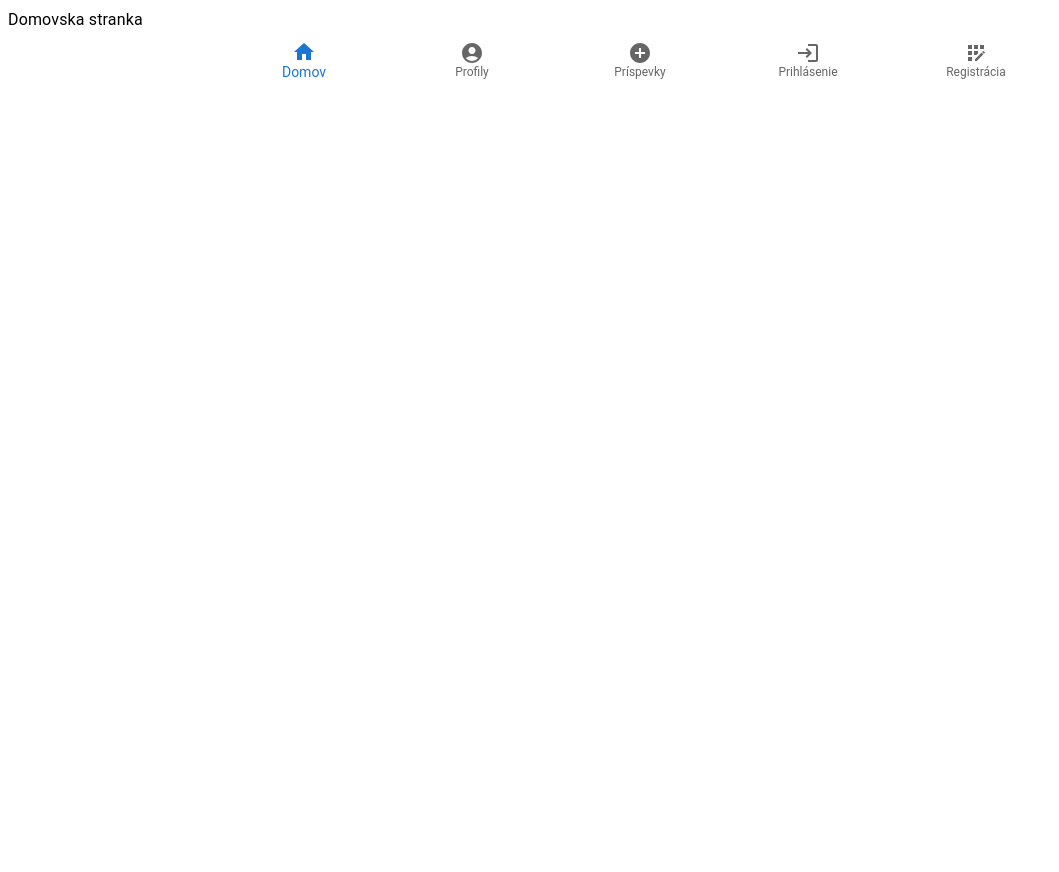
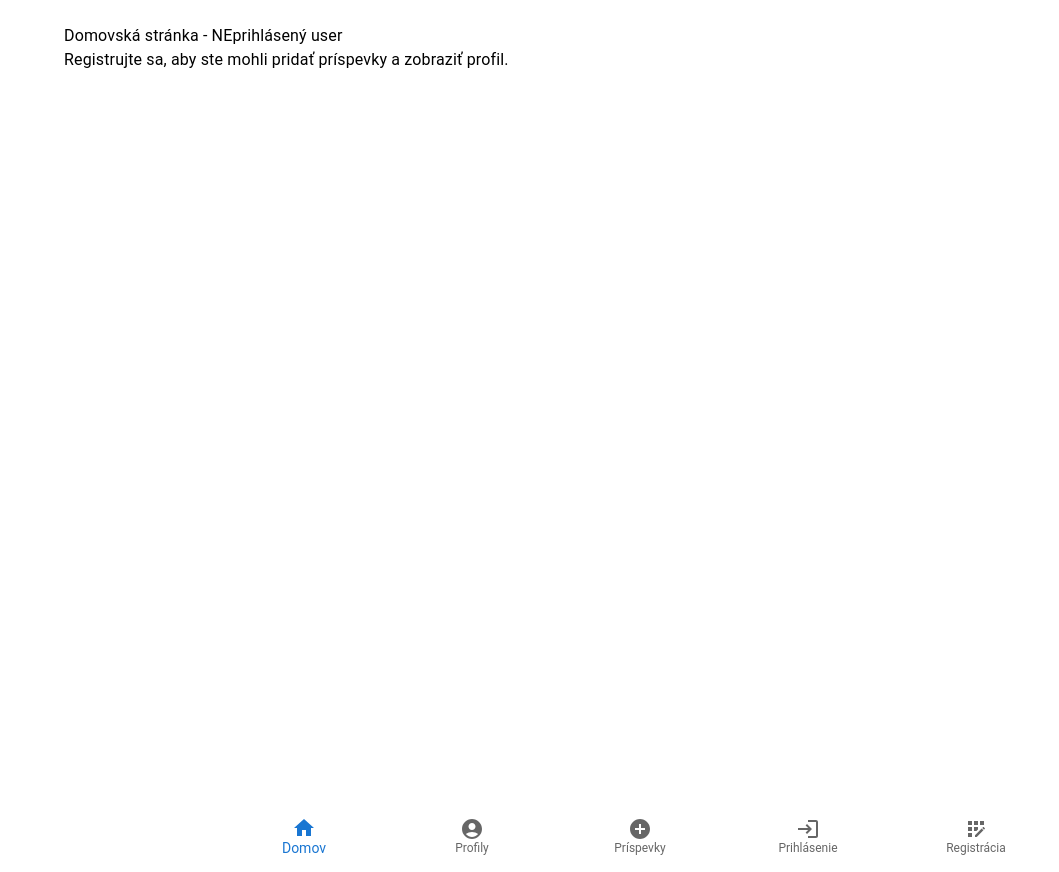
Before and after one commit to Lukas-Micka/projekt-nextjs, a Next.js app: page / in a window 1280 px wide. Shown: the whole page, without its empty margins (0-1059 px from the left). Before the commit the page ends 800 px from the top, so only its background shows below. Built offline with nearby package versions, Linux system fonts and the light colour scheme; no server answers.

Commit message:
build after next auth working

```diff
--- a/package.json
+++ b/package.json
@@ -14,7 +14,7 @@
     "@mui/icons-material": "^6.1.2",
     "@mui/material": "^6.1.2",
     "next": "^14.2.14",
-    "next-auth": "^4.24.8",
+    "next-auth": "^4.24.10",
     "pg": "^8.13.0",
     "react": "^18",
     "react-dom": "^18"
--- a/src/app/(home)/page.tsx
+++ b/src/app/(home)/page.tsx
@@ -1,14 +1,19 @@
 // src/app/(home)/page.tsx
 
-import Typography from '@mui/material/Typography';
+// src/app/page.tsx
 
-export const metadata = {title: "Domov | ZoskaSnap"};
 
-export default function Home() {
-  return (
+import { getServerSession } from "next-auth";
+import { authOptions } from "../api/auth/[...nextauth]/authOptions";
+import AuthHomeView from "../../sections/AuthHomeView";
+import NonAuthHomeView from "../../sections/NonAuthHomeView";
 
-      <Typography > Domovska stranka </Typography>
+export const metadata = { title: "Domov | ZoškaSnap" };
 
-  );
+export default async function HomePage() {
+  // Fetch session on the server
+  const session = await getServerSession(authOptions);
 
+  // Conditionally render authenticated or non-authenticated home view
+  return session ? <AuthHomeView session={session} /> : <NonAuthHomeView />;
 }
--- /dev/null
+++ b/src/app/api/auth/[...nextauth]/authOptions.ts
@@ -0,0 +1,29 @@
+// src\app\api\auth\[...nextauth]\authOptions.ts
+
+
+
+// src/app/api/auth/[...nextauth]/authOptions.ts
+
+import { NextAuthOptions } from "next-auth";
+import GoogleProvider from "next-auth/providers/google";
+
+export const authOptions: NextAuthOptions = {
+
+  providers: [
+    GoogleProvider({
+      clientId: process.env.GOOGLE_CLIENT_ID || "",
+      clientSecret: process.env.GOOGLE_CLIENT_SECRET || "",
+    }),
+  ],
+  secret: process.env.NEXTAUTH_SECRET,
+  pages: {
+    signIn: '/auth/prihlasenie',
+    signOut: '/auth/odhlasenie',
+  },
+  callbacks: {
+    async redirect({ url, baseUrl }: { url: string; baseUrl: string }) {
+      // Redirect to home page after sign-in
+      return baseUrl || url; // baseUrl is automatically set from NEXTAUTH_URL in .env
+    },
+  },
+};
--- a/src/app/layout.tsx
+++ b/src/app/layout.tsx
@@ -1,11 +1,13 @@
-import type { Metadata } from "next";
+// src/app/layout.tsx
+
+import { Metadata } from "next";
 import "./globals.css";
-import NavBar from "../components/NavBar";
-
+import Navbar from "../components/NavBar";
+import AuthProvider from "../components/AuthProvider";
 
 export const metadata: Metadata = {
-  title: "Create Next App",
-  description: "Generated by create next app",
+  title: "SnapZoška",
+  description: "Created by students of SPŠE Zochova 9, Bratislava",
 };
 
 export default function RootLayout({
@@ -15,9 +17,15 @@
 }>) {
   return (
     <html lang="sk">
-      <body >
-        {children}
-        <NavBar/>
+      <body>
+        <AuthProvider>
+          <div style={{ minHeight: '100vh', display: 'flex', flexDirection: 'column' }}>
+            <main style={{ flexGrow: 1 }}>
+              {children}
+            </main>
+          </div>
+          <Navbar />
+        </AuthProvider>
       </body>
     </html>
   );
--- /dev/null
+++ b/src/components/AuthProvider.tsx
@@ -0,0 +1,14 @@
+// src/components/AuthProvider.tsx
+
+"use client";
+
+import React, { ReactNode } from 'react'
+import { SessionProvider } from 'next-auth/react'
+
+const AuthProvider = ({ children }: { children: ReactNode }) => {
+  return (
+    <SessionProvider>{children}</SessionProvider>
+  )
+}
+
+export default AuthProvider
--- /dev/null
+++ b/src/sections/AuthHomeView.tsx
@@ -0,0 +1,24 @@
+// src/sections/AuthHomeView.tsx
+
+import Container from "@mui/material/Container";
+import Typography from "@mui/material/Typography";
+// import Box from "@mui/material/Box";
+
+import { Session } from "next-auth";
+
+export default function AuthHomeView({ session }: { session: Session }) {
+
+  return (
+    <Container>
+      <Typography> Domovská stránka - prihlásený user</Typography>
+      <Typography variant="h4" sx={{ mb: 3 }}>
+        Vitajte, {session?.user?.name || "užívateľ"}!
+      </Typography>
+
+
+      {/* <Box sx={{ mt: 2 }}>
+        <pre>{JSON.stringify(session, null, 2)}</pre>
+      </Box> */}
+    </Container>
+  );
+}
--- /dev/null
+++ b/src/sections/NonAuthHomeView.tsx
@@ -0,0 +1,16 @@
+// src/sections/NonAuthHomeView.tsx
+
+import { Container, Typography } from "@mui/material";
+
+export default function NonAuthHomeView() {
+  return (
+    <Container>
+      <Typography variant="body1" sx={{ mt: 2 }}>
+        Domovská stránka - NEprihlásený user
+      </Typography>
+      <Typography>
+        Registrujte sa, aby ste mohli pridať príspevky a zobraziť profil.
+      </Typography>
+    </Container>
+  );
+}
```
Also changed, not shown: src/app/api/auth/[...nextauth]/route.ts (added, +13 -0 lines), 1 other file (tests, documents, lock files or other folders).
